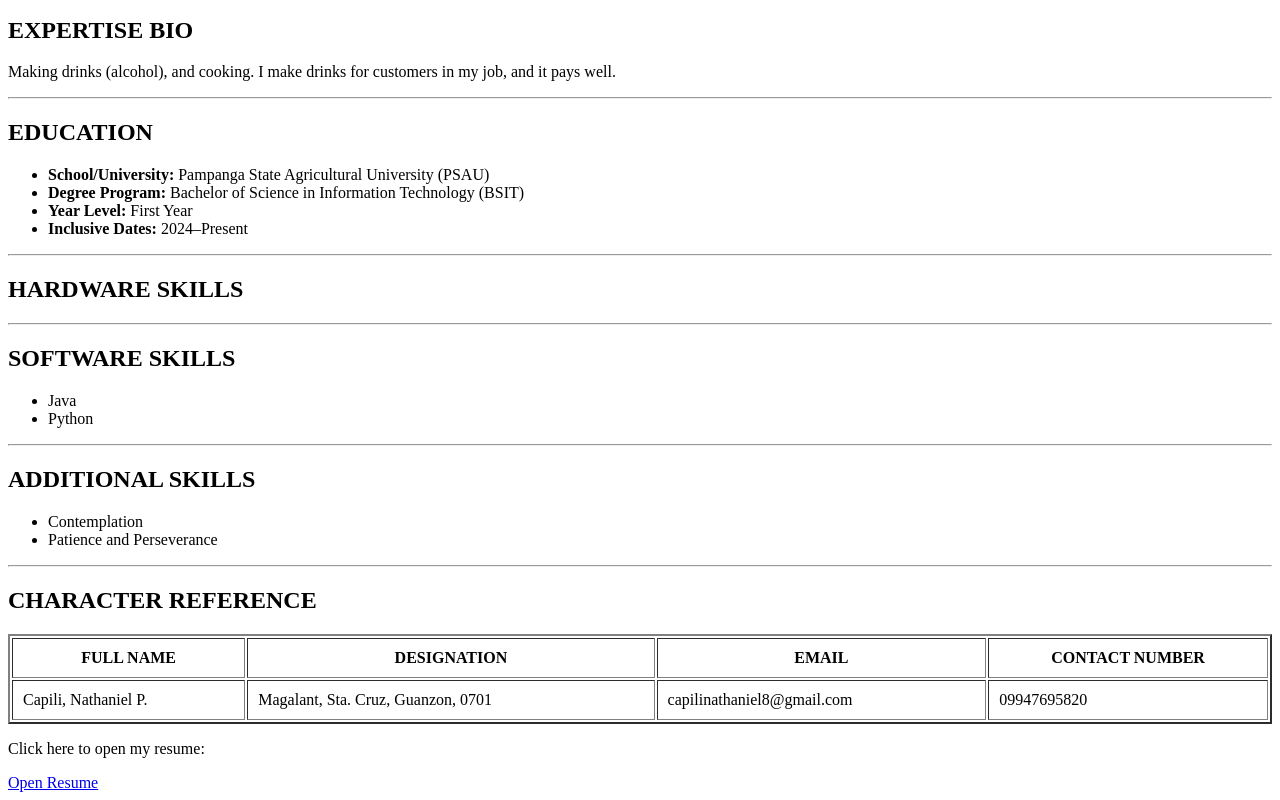
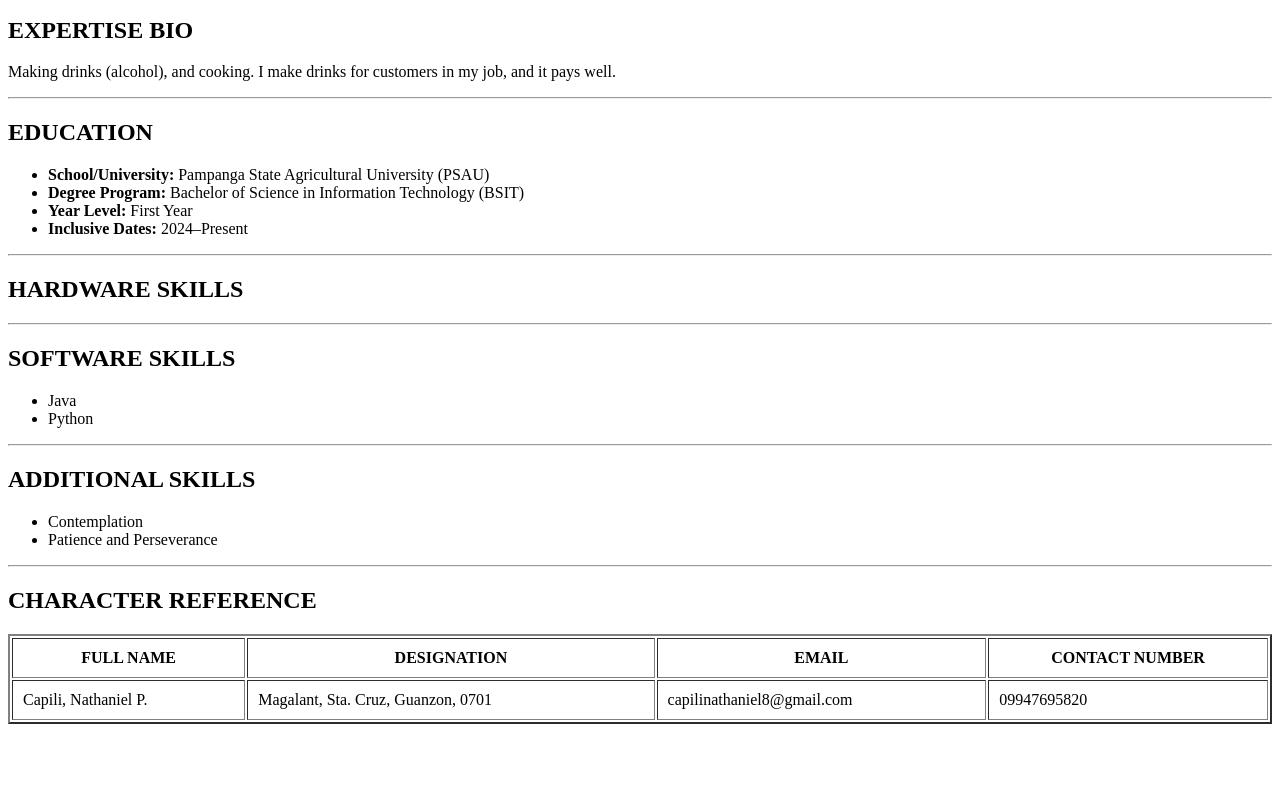
Before and after one commit to capili23/my.resume, a plain HTML site: page index.html in a window 1280 px wide. Shown: the part 483-1283 px from the top of the page. After the commit the page ends 1215 px from the top, so only its background shows below. Drawn offline with Linux system fonts and the light colour scheme.

Commit message:
Add files via upload

```diff
--- a/index.html
+++ b/index.html
@@ -61,11 +61,4 @@
         <td>capilinathaniel8@gmail.com</td>
         <td>09947695820</td>
       </tr>
-    </tbody>
-  </table>
-
-  <!-- Link to open resume -->
-  <p>Click here to open my resume:</p>
-  <a href="https://drive.google.com/file/d/18oXbecgTjOQAfJbTGqjz_DIQ12MDF3dQ/view?usp=drive_link" target="_blank">Open Resume</a>
-</body>
 </html>
```
